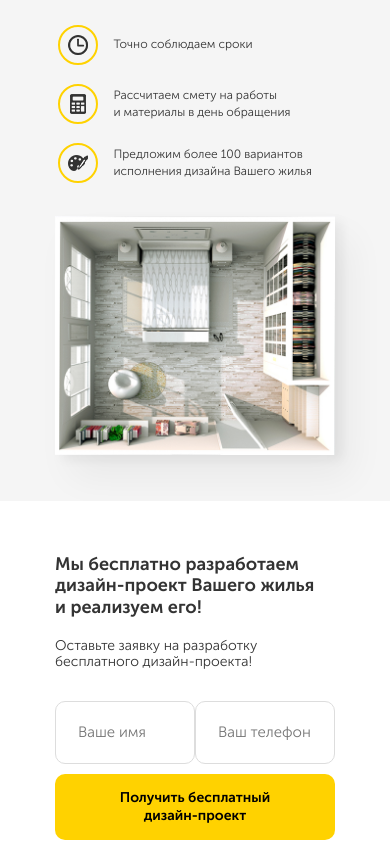
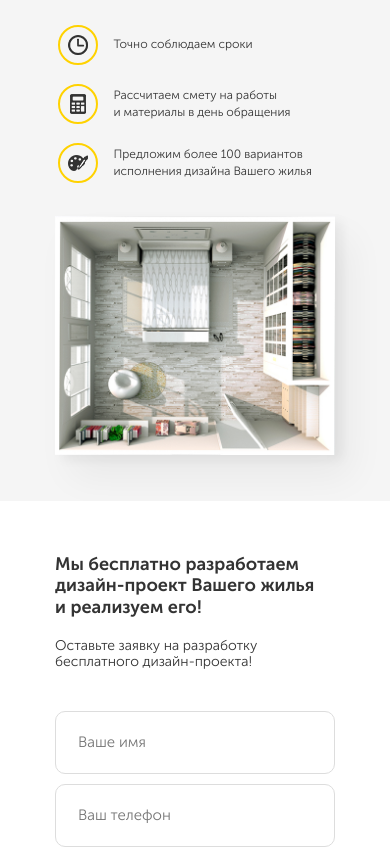
Before and after one commit to kovgansergey/homework21-required, a plain HTML site: page src/index.html in a window 390 px wide. Shown: the part 233-1087 px from the top of the page. Drawn offline with nearby package versions, Linux system fonts and the light colour scheme.

Commit message:
правки адаптации

```diff
--- a/src/sass/blocks/_offer.sass
+++ b/src/sass/blocks/_offer.sass
@@ -29,6 +29,7 @@
 		&__wrap
 			display: flex
 			justify-content: space-between
+			flex-wrap: wrap
 		&__input
 			display: flex
 			flex-direction: column
@@ -58,7 +59,11 @@
 @media (max-width: 1199px)
 	.offer
 		background-size: cover
+		&-form
+			&__input
+				width: 100%
 		&__input
+			margin-top: 10px
 			width: 100%
 		&__button
 			margin-top: 10px
```
Also changed, not shown: src/css/style.css.
